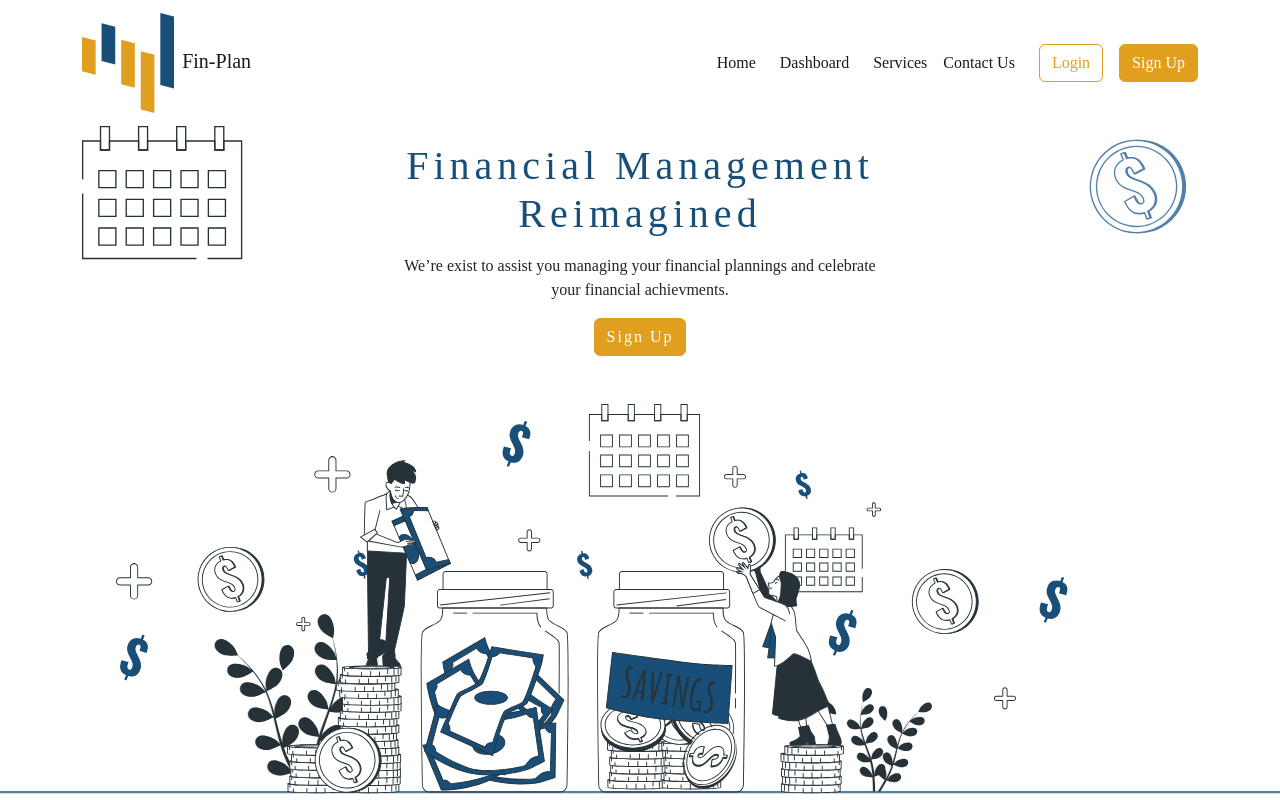
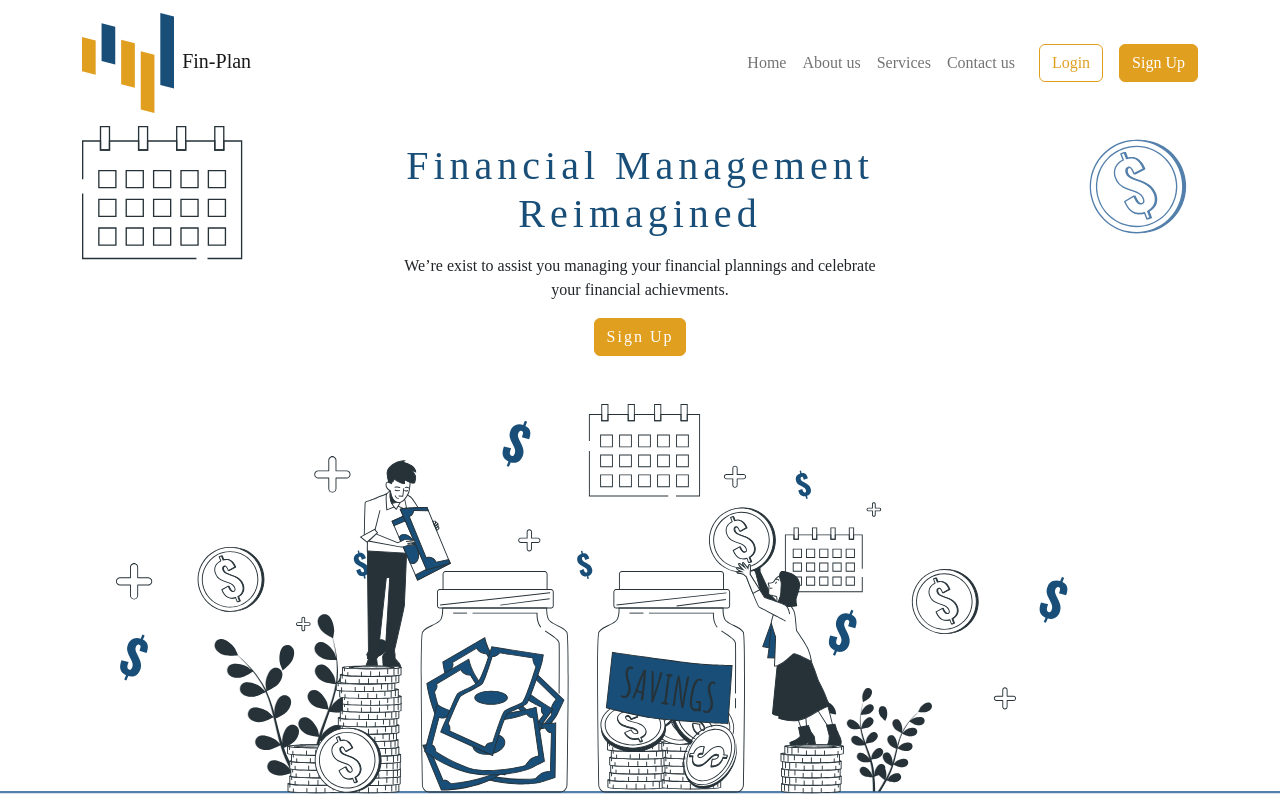
Before and after one commit to Jaffar-Hussein/Finplan, a React (Create React App) app: page / in a window 1280 px wide. Shown: the top 800 px of the page. Built offline with nearby package versions, Linux system fonts and the light colour scheme; no server answers.

Commit message:
ft:Remade the nav items to be responsive

```diff
--- a/package.json
+++ b/package.json
@@ -12,6 +12,7 @@
     "axios": "^1.2.2",
     "bootstrap": "^5.2.3",
     "react": "^18.2.0",
+    "react-anchor-link-smooth-scroll": "^1.0.12",
     "react-avatar": "^5.0.3",
     "react-dom": "^18.2.0",
     "react-hook-form": "^7.42.1",
--- a/src/components/LandingPage.js
+++ b/src/components/LandingPage.js
@@ -46,7 +46,7 @@ function LandingPage() {
                 {/* Why Us */}
 
                 <div className='d-flex justify-content-center mt-3'>
-                    <button className='btn btn-success  px-5 rounded-pill'>Why Us</button>
+                    <button className='btn btn-success  px-5 rounded-pill' id="about">Why Us</button>
                 </div>
                 <div className='d-flex justify-content-center'>
                     <p className='h5 text-center my-3'>Your advantages of using our system tools to <br></br> achieve your financial goals this year</p>
@@ -97,7 +97,7 @@ function LandingPage() {
                 </div>
 
                 {/* Our Services */}
-                <div className='container my-5 mt-5'>
+                <div className='container my-5 mt-5' id="services">
                     <div className='d-flex justify-content-center'>
                         <button className='btn btn-success  px-5 rounded-pill'>Our Services</button>
                     </div>
@@ -154,7 +154,7 @@ function LandingPage() {
                 </div>
             </div>
             {/* footer */}
-            <div>
+            <div id="contact">
                 <Footer></Footer>
             </div>
         </>
--- a/src/components/Navbar.js
+++ b/src/components/Navbar.js
@@ -1,4 +1,5 @@
 import { NavLink } from "react-router-dom";
+import AnchorLink from 'react-anchor-link-smooth-scroll'
 import { useContext } from "react";
 import Avatar from 'react-avatar';
 import logo from '../assets/logo.svg'
@@ -34,22 +35,28 @@ function manageLogout(){
                         {!isAuthenticated? (
                         <>
                     <li className="nav-item ">
-                        <NavLink className="nav-link active" aria-current="page" end to="/">Home</NavLink>
+                        {/* <NavLink className="nav-link active" aria-current="page" end to="/">Home</NavLink> */}
+                        <AnchorLink className="nav-link" href='/'>Home</AnchorLink>
+
                         </li>
                         <li className="nav-item " >
-                            <NavLink className="nav-link mx-2" to='/' >Dashboard</NavLink>
+                            {/* <NavLink className="nav-link mx-2" to='/' >About us</NavLink> */}
+                            <AnchorLink className="nav-link" href='#about'>About us</AnchorLink>
 
                         </li>
                         <li className="nav-item" >
-                            <NavLink className="nav-link" to='/' >Services</NavLink>
+                        <AnchorLink className="nav-link" offset={() => 150} href='#services'>Services</AnchorLink>
+                            {/* <NavLink className="nav-link" to='#services' >Services</NavLink> */}
                         </li>
                         <li className="nav-item unstyled">
-                            <NavLink className="nav-link" to="/">Contact Us</NavLink>
+                            {/* <NavLink className="nav-link" to="/">Contact Us</NavLink> */}
+                            <AnchorLink className="nav-link" href='#contact'>Contact us</AnchorLink>
+
                         </li>
                         </>):
                         (
                             <><li className="nav-item ">
-                                    <NavLink className="nav-link " aria-current="page" end to="/">Home</NavLink>
+                                    <NavLink className="nav-link " aria-current="page" end to="/dashboard">Dashboard</NavLink>
                                 </li><li className="nav-item ">
                                         <NavLink className="nav-link mx-3" to='/goal'>Goal</NavLink>
 
```
Also changed, not shown: 1 other file (tests, documents, lock files or other folders).
